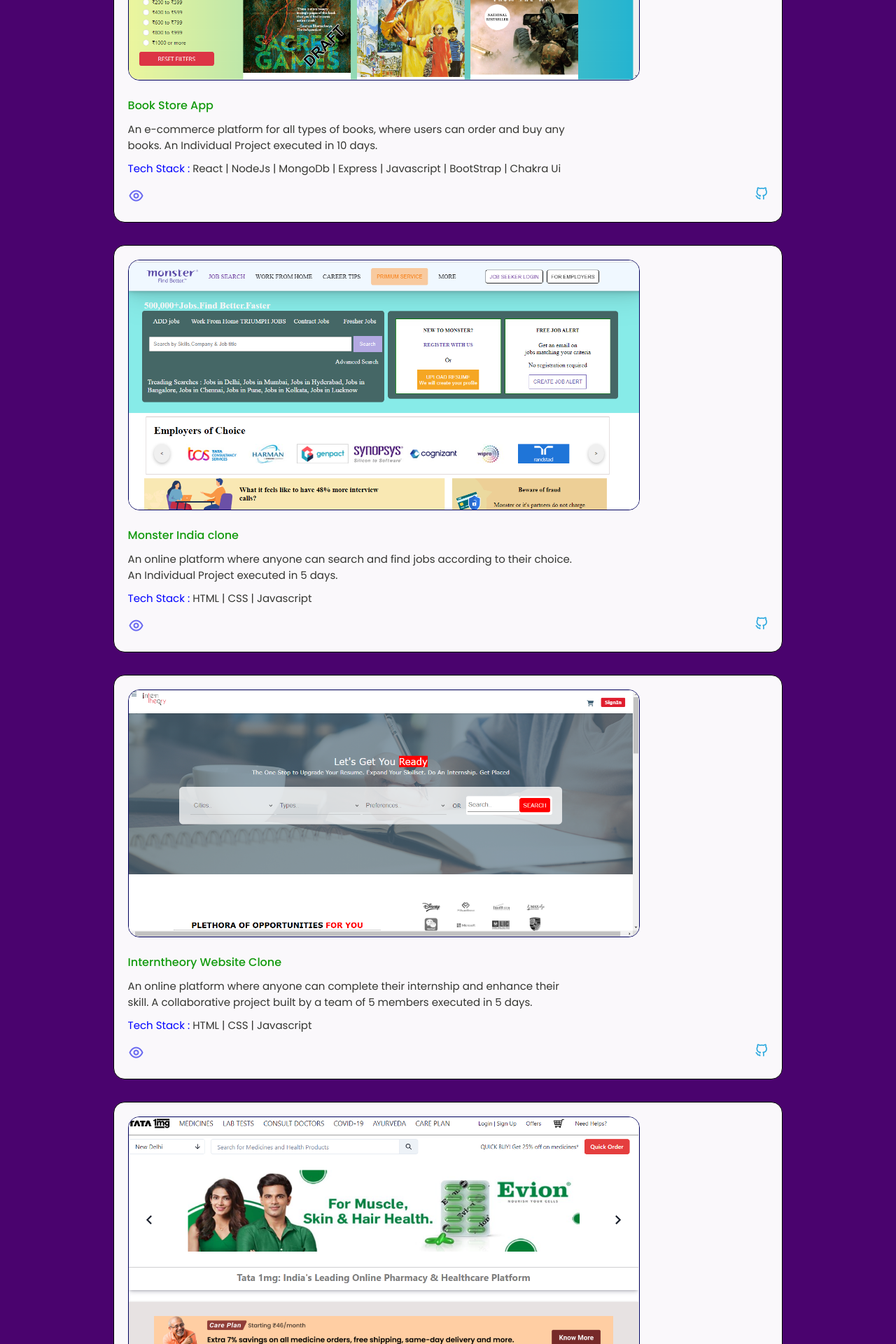
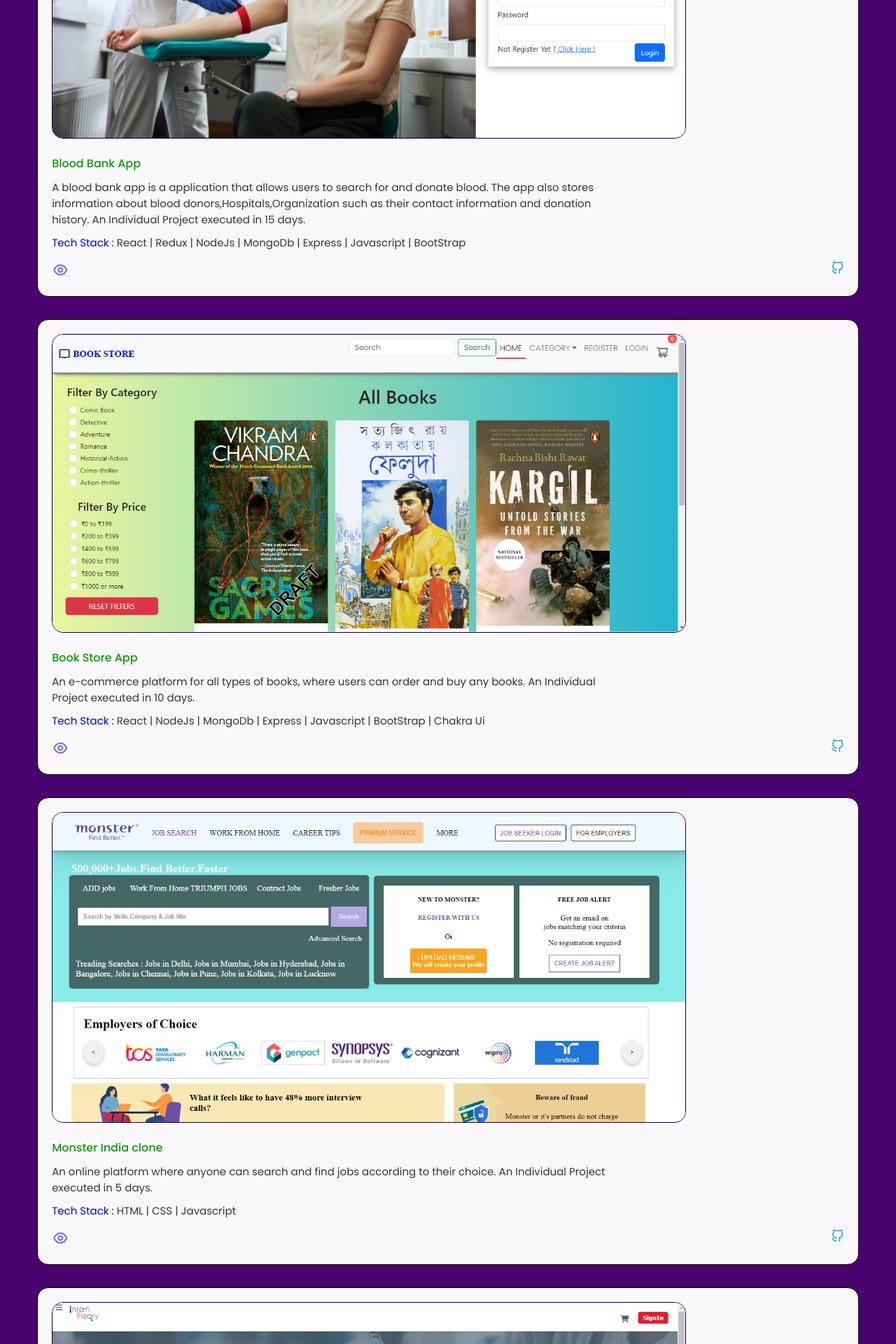
Before and after one commit to saurav269/saurav269.github.io, a React (Create React App) app: page / in a window 1280 px wide. Shown: the part 2520-4440 px from the top of the page at 70% size. Built offline with nearby package versions, Linux system fonts and the light colour scheme.

Commit message:
new work added

```diff
--- a/src/Components/work/Works.jsx
+++ b/src/Components/work/Works.jsx
@@ -1,199 +1,308 @@
-import React from 'react'
-import { projectsData, projectsNav } from './Data'
-import WorkItem from './WorkItem'
-import Work1 from '../../assets/work1.png'
-import Work2 from '../../assets/work2.png'
-import Work3 from '../../assets/work3.png'
-import Work4 from '../../assets/work4.png'
-import Work5 from '../../assets/work5.png'
-import Work6 from '../../assets/work6.png'
-import Html from '../../assets/HTML.png'
-import { useState } from 'react'
-import { useEffect } from 'react'
+import React from "react";
+import { projectsData, projectsNav } from "./Data";
+import WorkItem from "./WorkItem";
+import Work1 from "../../assets/work1.png";
+import Work2 from "../../assets/work2.png";
+import Work3 from "../../assets/work3.png";
+import Work4 from "../../assets/work4.png";
+import Work5 from "../../assets/work5.png";
+import Work6 from "../../assets/work6.png";
+import Work7 from "../../assets/work7.png";
+import Html from "../../assets/HTML.png";
+import { useState } from "react";
+import { useEffect } from "react";
 
 const Works = () => {
-
-    const[item, setItem] = useState({name : "all"})
-    const[projects, setProjects] = useState([]);
-    const[active, setActive] = useState(0);
+  const [item, setItem] = useState({ name: "all" });
+  const [projects, setProjects] = useState([]);
+  const [active, setActive] = useState(0);
 
   useEffect(() => {
-        if(item.name === 'all'){
-            setProjects(projectsData)
-        }else{
-            const newProjects = projectsData.filter((project) =>{
+    if (item.name === "all") {
+      setProjects(projectsData);
+    } else {
+      const newProjects = projectsData.filter((project) => {
         return project.category === item.name;
       });
-            setProjects(newProjects)
+      setProjects(newProjects);
     }
-    },[item]);
+  }, [item]);
 
-    const handleClick=(e,index)=>{
-          setItem({name : e.target.textContent})
-          setActive(index)
-    }
+  const handleClick = (e, index) => {
+    setItem({ name: e.target.textContent });
+    setActive(index);
+  };
 
   return (
     <div>
-     <div className='work__filters'>
+      <div className="work__filters">
         {projectsNav.map((item, index) => {
-            return <span
+          return (
+            <span
               onClick={(e) => {
-               handleClick(e,index)
+                handleClick(e, index);
               }}
-            className={`${active === index ? 'active-work' : ""}
+              className={`${active === index ? "active-work" : ""}
             work__item`}
               key={index}
             >
               {item.name}
             </span>
+          );
         })}
       </div>
 
-    <div className='work__container container grid'>
-    <div className='work__card'>
-        <img src={Work6} alt='book-app' className='work__img' />
-        <h3 className='work__title'>Book Store App</h3>
-        <div className='works__sub'>
-            <p>An e-commerce platform for all types of books, where users can order and buy any books.
-        An Individual Project executed in 10 days.</p>
+      <div className="work__container container grid">
+        <div className="work__card">
+          <img src={Work7} alt="book-app" className="work__img" />
+          <h3 className="work__title">Blood Bank App</h3>
+          <div className="works__sub">
+            <p>
+            A blood bank app is a application that allows users to search for and donate blood. The app also stores information about blood donors,Hospitals,Organization such as their contact information and donation history. An Individual Project executed in 15
+              days.
+            </p>
           </div>
-         <div className='works__sub'>
-         <p><span className='span__id'> Tech Stack :</span> React | NodeJs | MongoDb | Express | Javascript | BootStrap | Chakra Ui</p>
+          <div className="works__sub">
+            <p>
+              <span className="span__id"> Tech Stack :</span> React | Redux | NodeJs |
+              MongoDb | Express | Javascript | BootStrap
+            </p>
           </div>
-        <div className='work__btn'>
-        <a href='https://ecom-app-eta.vercel.app/' className='work__button' target='_blank'>
+          <div className="work__btn">
+            <a
+              href="https://bb-ho63upjci-saurav269.vercel.app/login"
+              className="work__button"
+              target="_blank"
+            >
               {/* Project Link */}
               <i class="uil uil-eye"></i>
             </a>
-        <br/>
-        <a href="https://github.com/saurav269/Book-Store-MERN_APP-" className='home__social-icon' target='_blank'>
+            <br />
+            <a
+              href="https://github.com/saurav269/Blood_Bank_App"
+              className="home__social-icon"
+              target="_blank"
+            >
               <i class="uil uil-github-alt"></i>
             </a>
           </div>
         </div>
-      <div className='work__card'>
-        <img src={Work1} alt='' className='work__img' />
-        <h3 className='work__title'>Monster India clone</h3>
-        <div className='works__sub'>
-            <p>An online platform
-             where anyone can search
-         and find jobs according to their choice.
-        An Individual Project executed in 5 days.</p>
+        <div className="work__card">
+          <img src={Work6} alt="book-app" className="work__img" />
+          <h3 className="work__title">Book Store App</h3>
+          <div className="works__sub">
+            <p>
+              An e-commerce platform for all types of books, where users can
+              order and buy any books. An Individual Project executed in 10
+              days.
+            </p>
           </div>
-         <div className='works__sub'>
-         <p><span className='span__id'> Tech Stack :</span> HTML | CSS | Javascript</p>
+          <div className="works__sub">
+            <p>
+              <span className="span__id"> Tech Stack :</span> React | NodeJs |
+              MongoDb | Express | Javascript | BootStrap | Chakra Ui
+            </p>
           </div>
-        <div className='work__btn'>
-        <a href='https://brilliant-caramel-dc05c8.netlify.app/' className='work__button' target='_blank'>
+          <div className="work__btn">
+            <a
+              href="https://ecom-app-eta.vercel.app/"
+              className="work__button"
+              target="_blank"
+            >
               {/* Project Link */}
               <i class="uil uil-eye"></i>
             </a>
-        <br/>
-        <a href="https://github.com/saurav269/lackadaisical-look-2573/tree/main/Homepage" className='home__social-icon' target='_blank'>
+            <br />
+            <a
+              href="https://github.com/saurav269/Book-Store-MERN_APP-"
+              className="home__social-icon"
+              target="_blank"
+            >
+              <i class="uil uil-github-alt"></i>
+            </a>
+          </div>
+        </div>
+        <div className="work__card">
+          <img src={Work1} alt="" className="work__img" />
+          <h3 className="work__title">Monster India clone</h3>
+          <div className="works__sub">
+            <p>
+              An online platform where anyone can search and find jobs according
+              to their choice. An Individual Project executed in 5 days.
+            </p>
+          </div>
+          <div className="works__sub">
+            <p>
+              <span className="span__id"> Tech Stack :</span> HTML | CSS |
+              Javascript
+            </p>
+          </div>
+          <div className="work__btn">
+            <a
+              href="https://brilliant-caramel-dc05c8.netlify.app/"
+              className="work__button"
+              target="_blank"
+            >
+              {/* Project Link */}
+              <i class="uil uil-eye"></i>
+            </a>
+            <br />
+            <a
+              href="https://github.com/saurav269/lackadaisical-look-2573/tree/main/Homepage"
+              className="home__social-icon"
+              target="_blank"
+            >
               <i class="uil uil-github-alt"></i>
             </a>
           </div>
         </div>
 
-       <div className='work__card'>
-        <img src={Work2} alt='' className='work__img' />
-        <h3 className='work__title'>Interntheory Website Clone</h3>
-        <div className='works__sub'>
-            <p>An online platform where anyone can complete
-              their internship and enhance their skill.
-              A collaborative project built by a team of 5
-              members executed in 5 days.</p>
+        <div className="work__card">
+          <img src={Work2} alt="" className="work__img" />
+          <h3 className="work__title">Interntheory Website Clone</h3>
+          <div className="works__sub">
+            <p>
+              An online platform where anyone can complete their internship and
+              enhance their skill. A collaborative project built by a team of 5
+              members executed in 5 days.
+            </p>
           </div>
-         <div className='works__sub'>
-         <p><span className='span__id'> Tech Stack :</span> HTML | CSS | Javascript</p>
+          <div className="works__sub">
+            <p>
+              <span className="span__id"> Tech Stack :</span> HTML | CSS |
+              Javascript
+            </p>
           </div>
-        <div className='work__btn'>
-        <a href='https://verdant-cassata-403b75.netlify.app/' className='work__button' target='_blank'>
+          <div className="work__btn">
+            <a
+              href="https://verdant-cassata-403b75.netlify.app/"
+              className="work__button"
+              target="_blank"
+            >
               {/* Project Link */}
               <i class="uil uil-eye"></i>
             </a>
-        <br/>
-        <a href="https://github.com/saurav269/-lawful-dinner-785" className='home__social-icon' target='_blank'>
+            <br />
+            <a
+              href="https://github.com/saurav269/-lawful-dinner-785"
+              className="home__social-icon"
+              target="_blank"
+            >
               <i class="uil uil-github-alt"></i>
             </a>
           </div>
         </div>
 
-       <div className='work__card'>
-        <img src={Work3} alt='' className='work__img' />
-        <h3 className='work__title'>Tata 1mg Website Clone</h3>
-        <div className='works__sub'>
-            <p>An online medical platform which provides services,
-                including e-pharmacy,diagnostics, e-consultation
-                and health content. An Individual Project executed in 5 days.</p>
+        <div className="work__card">
+          <img src={Work3} alt="" className="work__img" />
+          <h3 className="work__title">Tata 1mg Website Clone</h3>
+          <div className="works__sub">
+            <p>
+              An online medical platform which provides services, including
+              e-pharmacy,diagnostics, e-consultation and health content. An
+              Individual Project executed in 5 days.
+            </p>
           </div>
-         <div className='works__sub'>
-         <p><span className='span__id'> Tech Stack :</span> CSS | Javascript | React JS | Chakra UI</p>
+          <div className="works__sub">
+            <p>
+              <span className="span__id"> Tech Stack :</span> CSS | Javascript |
+              React JS | Chakra UI
+            </p>
           </div>
-        <div className='work__btn'>
-        <a href='https://inquisitive-liger-94cfad.netlify.app/' className='work__button' target='_blank'>
+          <div className="work__btn">
+            <a
+              href="https://inquisitive-liger-94cfad.netlify.app/"
+              className="work__button"
+              target="_blank"
+            >
               {/* Project Link */}
               <i class="uil uil-eye"></i>
             </a>
-        <br/>
-        <a href="https://github.com/saurav269/chemical-rake-3857/tree/main/my-project" className='home__social-icon' target='_blank'>
+            <br />
+            <a
+              href="https://github.com/saurav269/chemical-rake-3857/tree/main/my-project"
+              className="home__social-icon"
+              target="_blank"
+            >
               <i class="uil uil-github-alt"></i>
             </a>
           </div>
         </div>
 
-
-       <div className='work__card'>
-        <img src={Work5} alt='' className='work__img' />
-        <h3 className='work__title'>Jiomart Website Clone</h3>
-        <div className='works__sub'>
-            <p>Jiomart is a multi category online shopping platform,
-                that currently offers a wide range of groceries & daily wear fashion
-                to start with it.A collaborative project built by a team of 4
-              members executed in 5 days.</p>
+        <div className="work__card">
+          <img src={Work5} alt="" className="work__img" />
+          <h3 className="work__title">Jiomart Website Clone</h3>
+          <div className="works__sub">
+            <p>
+              Jiomart is a multi category online shopping platform, that
+              currently offers a wide range of groceries & daily wear fashion to
+              start with it.A collaborative project built by a team of 4 members
+              executed in 5 days.
+            </p>
           </div>
-         <div className='works__sub'>
-         <p><span className='span__id'> Tech Stack :</span> React JS | Redux | Javascript | Chakra UI | CSS | Thunk</p>
+          <div className="works__sub">
+            <p>
+              <span className="span__id"> Tech Stack :</span> React JS | Redux |
+              Javascript | Chakra UI | CSS | Thunk
+            </p>
           </div>
-        <div className='work__btn'>
-        <a href='https://wonderful-choux-93af66.netlify.app/' className='work__button' target='_blank'>
+          <div className="work__btn">
+            <a
+              href="https://wonderful-choux-93af66.netlify.app/"
+              className="work__button"
+              target="_blank"
+            >
               {/* Project Link */}
               <i class="uil uil-eye"></i>
             </a>
-        <br/>
-        <a href="https://github.com/saurav269/Jio-mart-Website-Clone-" className='home__social-icon' target='_blank'>
+            <br />
+            <a
+              href="https://github.com/saurav269/Jio-mart-Website-Clone-"
+              className="home__social-icon"
+              target="_blank"
+            >
               <i class="uil uil-github-alt"></i>
             </a>
           </div>
         </div>
 
-
-       <div className='work__card'>
-        <img src={Work4} alt='' className='work__img' />
-        <h3 className='work__title'>Timmer App</h3>
-        <div className='works__sub'>
-            <p>A Timmer app which shows hour,minute,and second.User can start,pause and reset also.
-                Created this app using React</p>
+        <div className="work__card">
+          <img src={Work4} alt="" className="work__img" />
+          <h3 className="work__title">Timmer App</h3>
+          <div className="works__sub">
+            <p>
+              A Timmer app which shows hour,minute,and second.User can
+              start,pause and reset also. Created this app using React
+            </p>
           </div>
-         <div className='works__sub'>
-         <p><span className='span__id'> Tech Stack :</span> CSS | Javascript | React JS | Reducer</p>
+          <div className="works__sub">
+            <p>
+              <span className="span__id"> Tech Stack :</span> CSS | Javascript |
+              React JS | Reducer
+            </p>
           </div>
-        <div className='work__btn'>
-        <a href='https://effortless-rugelach-9a3600.netlify.app/' className='work__button' target='_blank'>
+          <div className="work__btn">
+            <a
+              href="https://effortless-rugelach-9a3600.netlify.app/"
+              className="work__button"
+              target="_blank"
+            >
               {/* Project Link */}
               <i class="uil uil-eye"></i>
             </a>
-        <br/>
-        <a href="https://github.com/masai-course/saurav_mallik_fp05_269/tree/master/unit-4/sprint-2/day-4/we/timmer-app" className='home__social-icon' target='_blank'>
+            <br />
+            <a
+              href="https://github.com/masai-course/saurav_mallik_fp05_269/tree/master/unit-4/sprint-2/day-4/we/timmer-app"
+              className="home__social-icon"
+              target="_blank"
+            >
               <i class="uil uil-github-alt"></i>
             </a>
           </div>
         </div>
-
       </div>
     </div>
-  )
-}
+  );
+};
 
-export default Works
+export default Works;
```
Also changed, not shown: src/assets/work7.png (added). Lines whose indentation alone changed are shown as unchanged.
